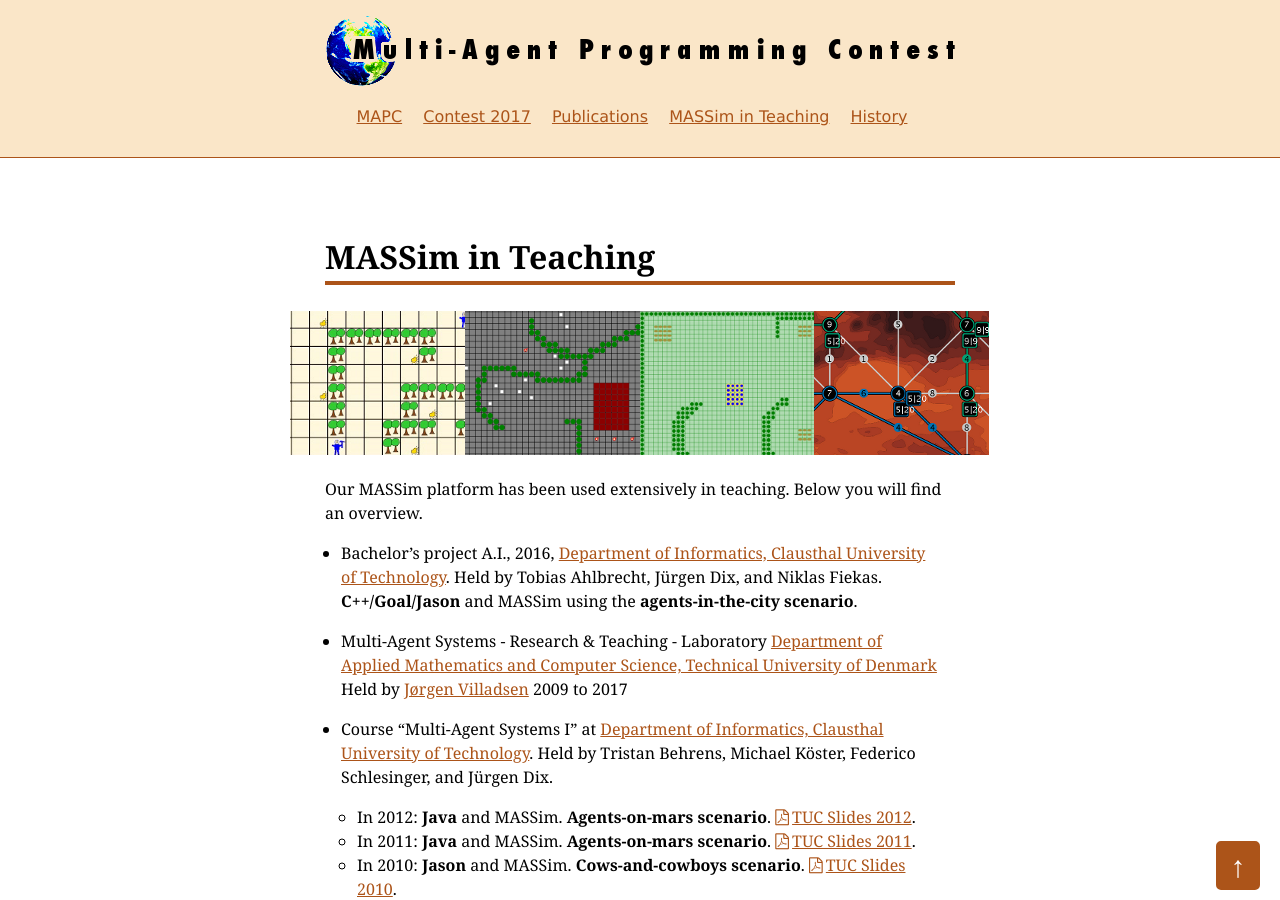
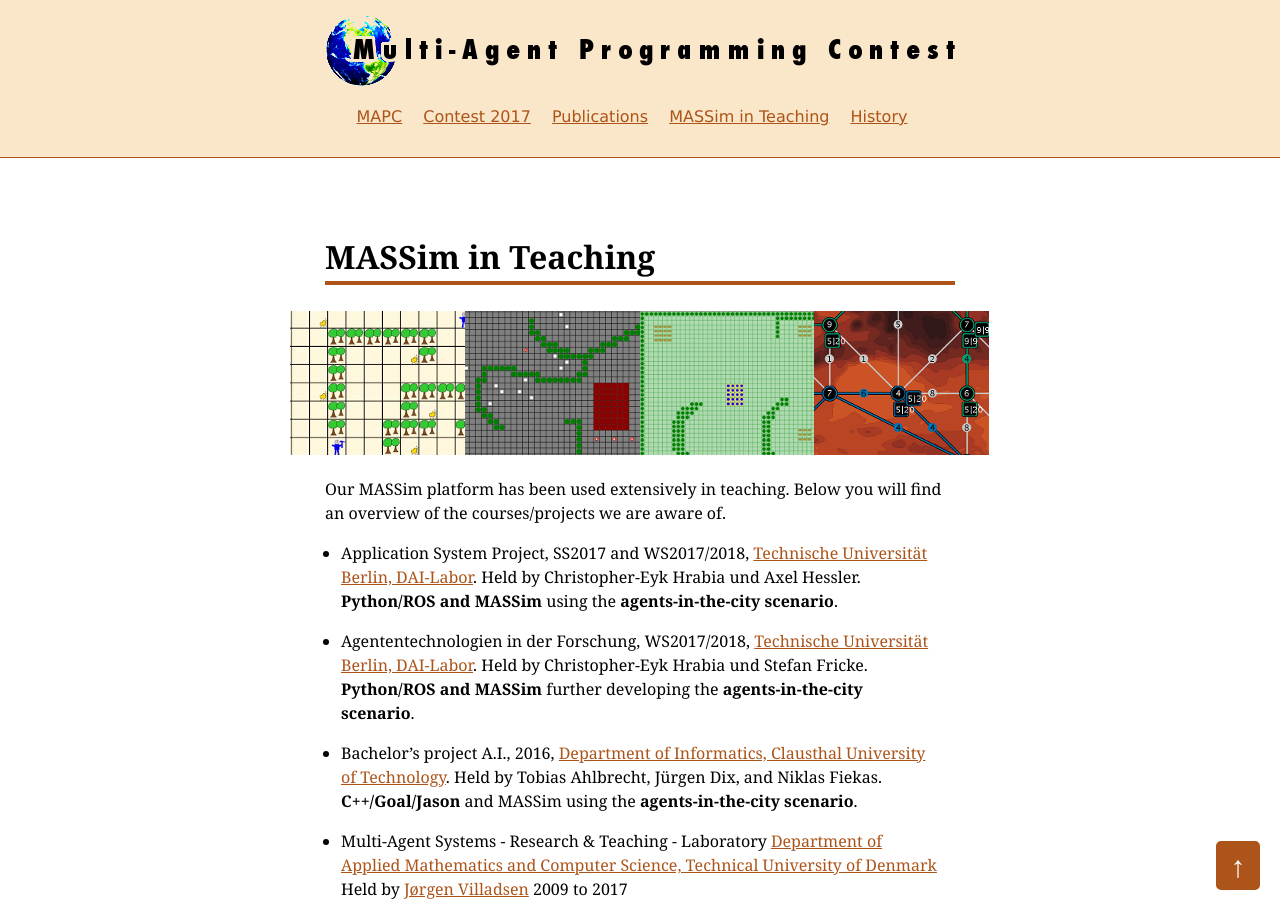
Before and after one commit to agentcontest/agentcontest.github.io, a Jekyll site: the page built from massim-in-teaching/index.md, in a window 1280 px wide and 900 px high. Built offline with Jekyll 4.4.1, drawn with Linux system fonts in a browser that asks for light colours.

Commit message:
add tub courses

```diff
--- a/massim-in-teaching/index.md
+++ b/massim-in-teaching/index.md
@@ -7,7 +7,15 @@
 ![overview008.png](overview800.png)
 
 Our MASSim platform has been used extensively in teaching.
-Below you will find an overview.
+Below you will find an overview of the courses/projects we are aware of.
+
+* Application System Project, SS2017 and WS2017/2018, [Technische Universität Berlin, DAI-Labor](http://www.dai-labor.de/en/).
+  Held by Christopher-Eyk Hrabia und Axel Hessler.
+  **Python/ROS and MASSim** using the **agents-in-the-city scenario**.
+
+* Agententechnologien in der Forschung, WS2017/2018, [Technische Universität Berlin, DAI-Labor](http://www.dai-labor.de/en/).
+  Held by Christopher-Eyk Hrabia und Stefan Fricke.
+  **Python/ROS and MASSim** further developing the **agents-in-the-city scenario**.
 
 * Bachelor's project A.I., 2016, [Department of Informatics, Clausthal University of Technology](http://cig.in.tu-clausthal.de/).
   Held by Tobias Ahlbrecht, Jürgen Dix, and Niklas Fiekas.
```
